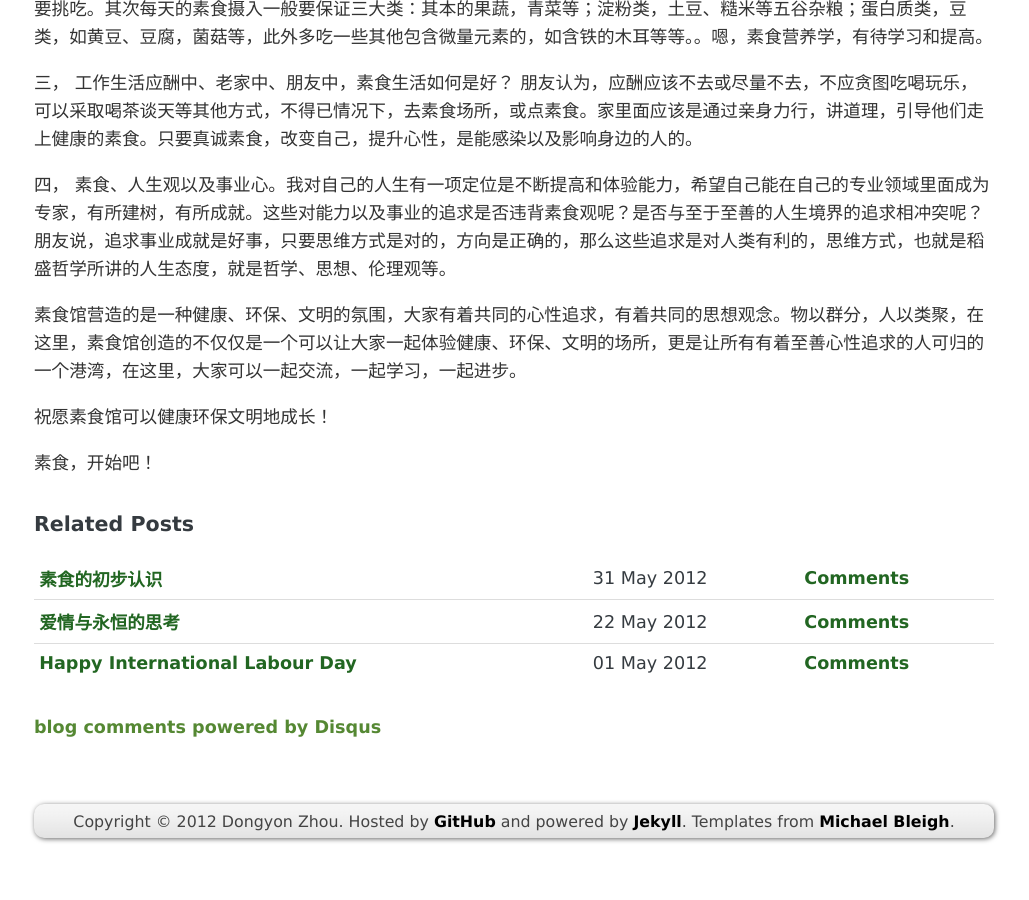
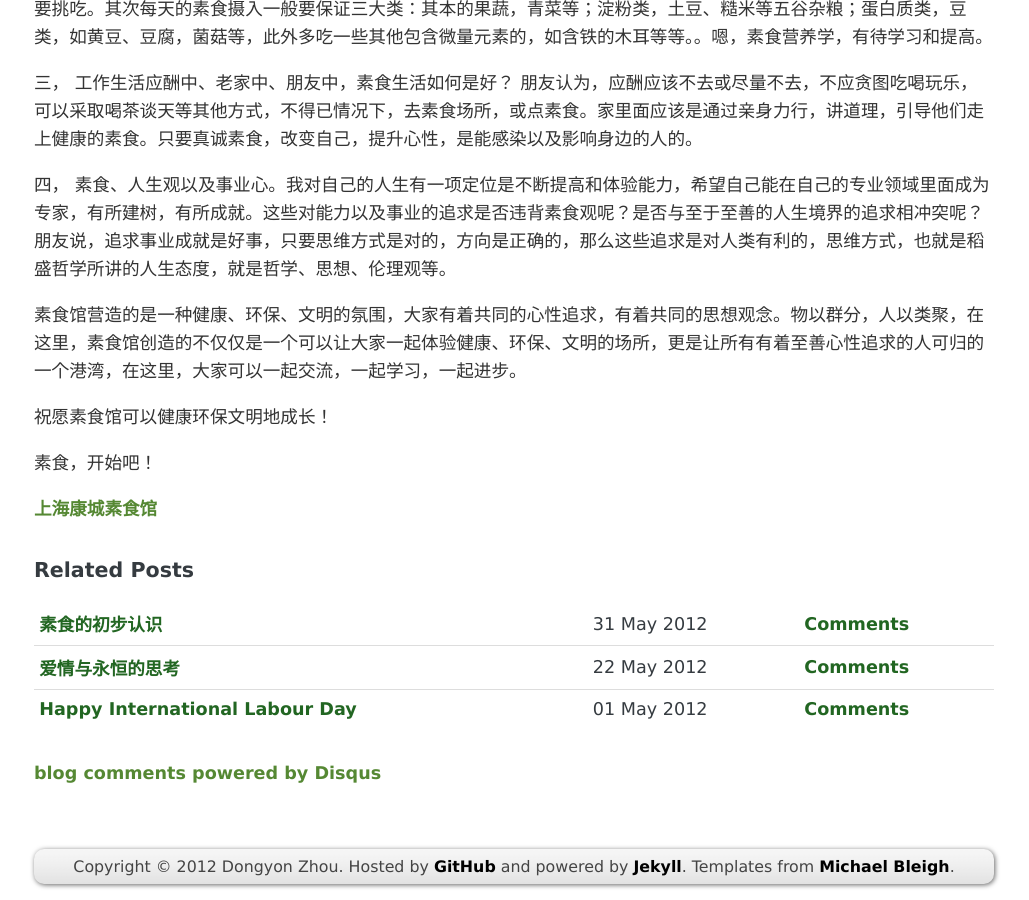
Before and after one commit to dongyongzhou/dongyongzhou.github.com, a Jekyll site: the page built from _posts/2012-6-5-first-experience-of-vegetarian-life.markdown, in a window 1280 px wide and 900 px high, scrolled down 1526 px. Shown: the whole window, without its empty margins (126-1155 px from the left). Built offline with Jekyll 4.4.1, drawn with Linux system fonts in a browser that asks for light colours; Markdown is read by kramdown in place of the engine named in the settings; comment, search, counter and statistics services are not loaded; before the commit the page ends 2380 px from its top, so only the background shows below that.

Commit message:
add first experience of vegetarian life2

```diff
--- a/_posts/2012-6-5-first-experience-of-vegetarian-life.markdown
+++ b/_posts/2012-6-5-first-experience-of-vegetarian-life.markdown
@@ -39,3 +39,5 @@ title: 素食生活初体验
 祝愿素食馆可以健康环保文明地成长！
 
 素食，开始吧！
+
+[上海康城素食馆](http://blog.sina.com.cn/u/2295798802)
```
